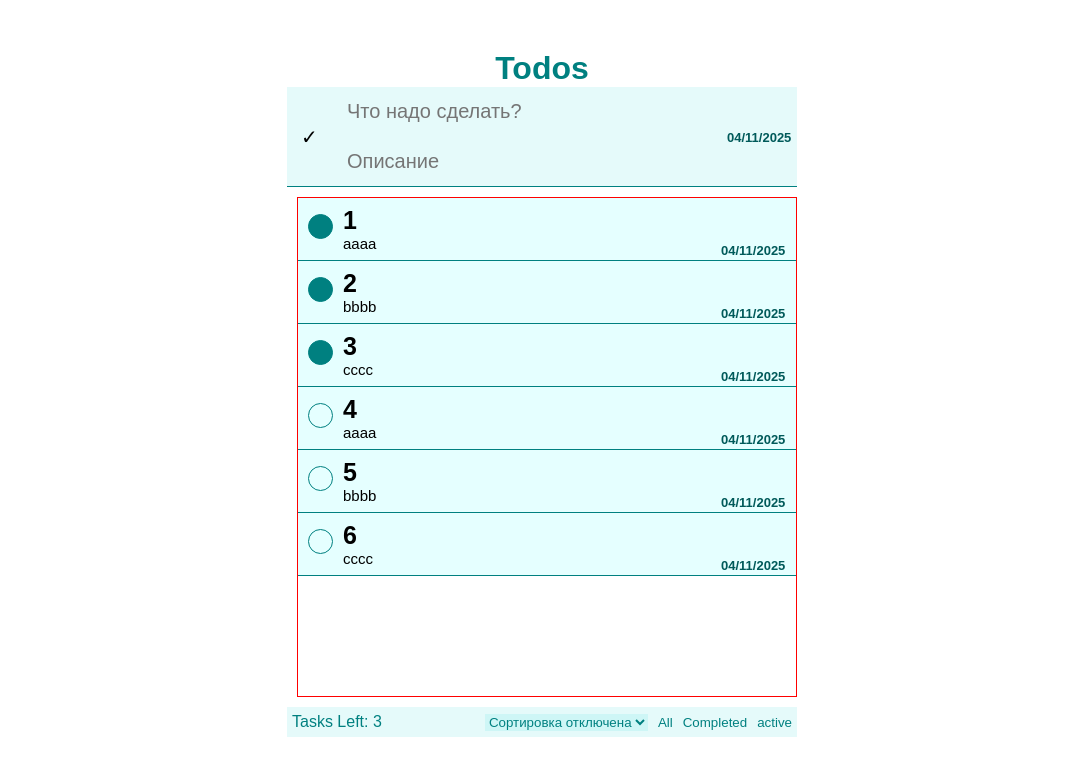
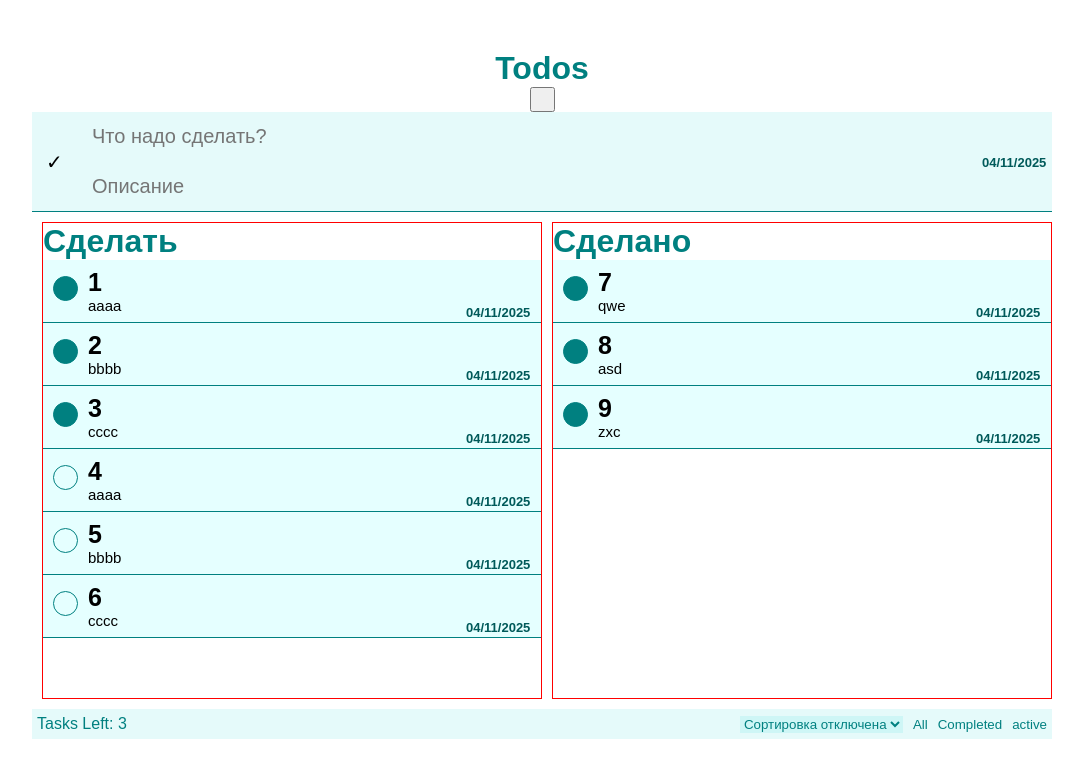
Before and after one commit to Cold-West/Todo, a React (Vite) app: page / in a window 1280 px wide. Shown: the top 778 px of the page, without its empty margins (98-1181 px from the left). Built offline with nearby package versions, Linux system fonts and the light colour scheme.

Commit message:
all dead, but boards

```diff
--- a/src/App.css
+++ b/src/App.css
@@ -29,7 +29,11 @@ h1 {
 }
 .board {
   width: 500px;
-  height: 500px;
+  padding-bottom: 60px;
   border: 1px solid red;
   margin-inline-start: 10px;
 }
+.boardButton{
+  width: 25px;
+  height: 25px;
+}
--- a/src/App.tsx
+++ b/src/App.tsx
@@ -1,6 +1,6 @@
 import { useMemo, useState, useCallback } from "react";
 import { TodoAppTask, TodoAppHeader, TodoAppFooter } from "./components";
-import { todoListDefault } from "./todoListDefault";
+import { testTasks, todoListDefault } from "./todoListDefault";
 import { FilterType, SorterType, TaskType } from "./types";
 import "./App.css";
 import "react-datepicker/dist/react-datepicker.css";
@@ -36,6 +36,11 @@ export function App() {
     return todoTasks.filter((t) => t.check !== true).length;
   }, [todoTasks]);
 
+  const [boards, setBoards] = useState([
+    { id: 1, title: "Сделать", items: visibleTasks },
+    { id: 2, title: "Сделано", items: testTasks },
+  ]);
+
   const createNewTodo = useCallback(
     (title: string, text: string, date: Date | null) => {
       setTodoTasks((prev) => {
@@ -44,6 +49,12 @@ export function App() {
     },
     []
   );
+
+  const addBoard = () =>{
+    setBoards((prev) => {
+      return [...prev, { id: Date.now(), title:"test", items:[]}];
+    });
+  }
 
   const removeTodo = useCallback((id: number) => {
     setTodoTasks((prev) => prev.filter((t) => t.id !== id));
@@ -77,6 +88,8 @@ export function App() {
 
   const [currentTask, setCurrentTask] = useState<null | TaskType>(null);
 
+  const [currentBoard, setCurrentBoard] = useState(null);
+
   const dragOverHandler = (e) => {
     e.preventDefault();
     if (e.target.className == "TodoAppBox") {
@@ -88,35 +101,38 @@ export function App() {
     e.target.style.boxShadow = "none";
   };
 
-  const dragStartHandler = (e, task: TaskType) => {
+  const dragStartHandler = (e, task: TaskType, board) => {
     setCurrentTask(task);
+    setCurrentBoard(board);
   };
 
   const dragEndHandler = (e) => {
     e.target.style.boxShadow = "none";
   };
 
-  const dropHandler = (e, task: TaskType) => {
+  const dropHandler = (e, task: TaskType, board) => {
     e.target.style.boxShadow = "none";
-    if (currentTask === null) {
+    if (currentTask === null || currentBoard === null) {
       return;
     }
+
     if (e.target.className === "TodoAppBox") {
-      const currentIndex = visibleTasks.indexOf(currentTask);
-      const dropIndex = visibleTasks.indexOf(task);
-      visibleTasks.splice(currentIndex, 1);
-      visibleTasks.splice(dropIndex, 0, currentTask);
+      const currentIndex = currentBoard.items.indexOf(currentTask);
+      const dropIndex = board.items.indexOf(task);
+      currentBoard.items.splice(currentIndex, 1);
+      board.items.splice(dropIndex, 0, currentTask);
       setCurrentTask(null);
     }
   };
-  const dropOnBoardHandler = (e) => {
-    if (currentTask === null) {
+
+  const dropOnBoardHandler = (e, board:BoardType) => {
+    if (currentTask === null || currentBoard === null) {
       return;
     }
     if (e.target.className !== "TodoAppBox") {
-      visibleTasks.push(currentTask);
-      const currentIndex = visibleTasks.indexOf(currentTask);
-      visibleTasks.splice(currentIndex, 1);
+      board.items.push(currentTask);
+      const currentIndex = currentBoard.items.indexOf(currentTask);
+      currentBoard.items.splice(currentIndex, 1);
       setCurrentTask(null);
     }
   };
@@ -125,24 +141,32 @@ export function App() {
       <h1>Todos</h1>
       <div className="page">
         <div className="TodoApp">
+          <button type="button" className="boardButton" onClick={addBoard}></button>
           <TodoAppHeader check={toggleChecks} create={createNewTodo} />
+
+          <div className="boardSpace">
+
+            {boards.map((board) => (
               <div
                 className="board"
                 onDragOver={(e) => dragOverHandler(e)}
-            onDrop={(e) => dropOnBoardHandler(e)}
+                onDrop={(e) => dropOnBoardHandler(e, board)}
               >
-            {visibleTasks.map((task) => (
+                <h1>{board.title}</h1>
+                {board.items.map((task) => (
                   <TodoAppTask
                     onDragOver={(e) => dragOverHandler(e)}
                     onDragLeave={(e) => dragLeaveHandler(e)}
-                onDragStart={(e) => dragStartHandler(e, task)}
+                    onDragStart={(e) => dragStartHandler(e, task, board)}
                     onDragEnd={(e) => dragEndHandler(e)}
-                onDrop={(e) => dropHandler(e, task)}
+                    onDrop={(e) => dropHandler(e, task, board)}
                     remove={() => removeTodo(task.id)}
                     onCheckClicked={() => checkClicked(task.id)}
                     task={task}
                     key={task.id}
                   />
+                ))}
+              </div>
             ))}
           </div>
           <TodoAppFooter
--- a/src/components/Footer/TodoAppFooter.tsx
+++ b/src/components/Footer/TodoAppFooter.tsx
@@ -15,7 +15,7 @@ export const TodoAppFooter = (props: TodoFooterProps) => {
     (event: React.ChangeEvent<HTMLSelectElement>) => {
       onSortingChange(event.target.value as SorterType);
     },
-    [onSortingChange],
+    [onSortingChange]
   );
   return (
     <footer>
--- a/src/todoListDefault.ts
+++ b/src/todoListDefault.ts
@@ -8,3 +8,9 @@ export const todoListDefault: TaskType[] = [
   { title: "5", text: "bbbb", id: 5, check: false, date: new Date() },
   { title: "6", text: "cccc", id: 6, check: false, date: new Date() },
 ];
+
+export const testTasks: TaskType[] = [
+  { title: "7", text: "qwe", id: 7, check: true, date: new Date() },
+  { title: "8", text: "asd", id: 8, check: true, date: new Date() },
+  { title: "9", text: "zxc", id: 9, check: true, date: new Date() },
+];
```
Also changed, not shown: src/types.ts (line endings or trailing spaces). Lines whose indentation alone changed are shown as unchanged.
